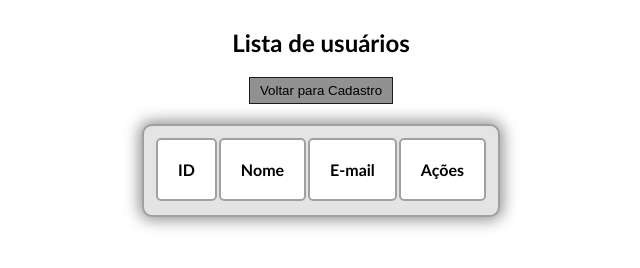
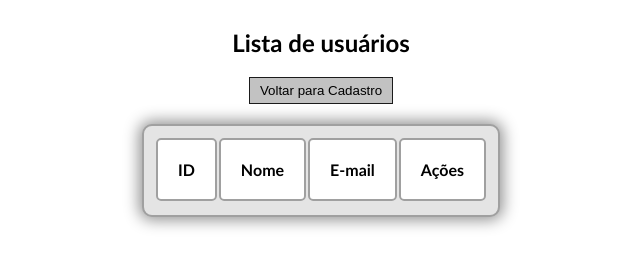
Before and after one commit to A-bacate/FormularioBackEnd, a website: page frontend/usuarios.html in a window 1280 px wide. Shown: the whole page, without its empty margins (319-959 px from the left). Drawn offline with Linux system fonts and the light colour scheme; no server answers.

```diff
--- a/frontend/styleUsers.css
+++ b/frontend/styleUsers.css
@@ -43,7 +43,7 @@
     border: solid 1px rgb(27, 27, 27);
 }
 .btn-voltar{
-    background: #919191;
+    background: #c2c2c2;
     width: auto;
     padding: 5px 10px;
     margin-bottom: 20px;
```
